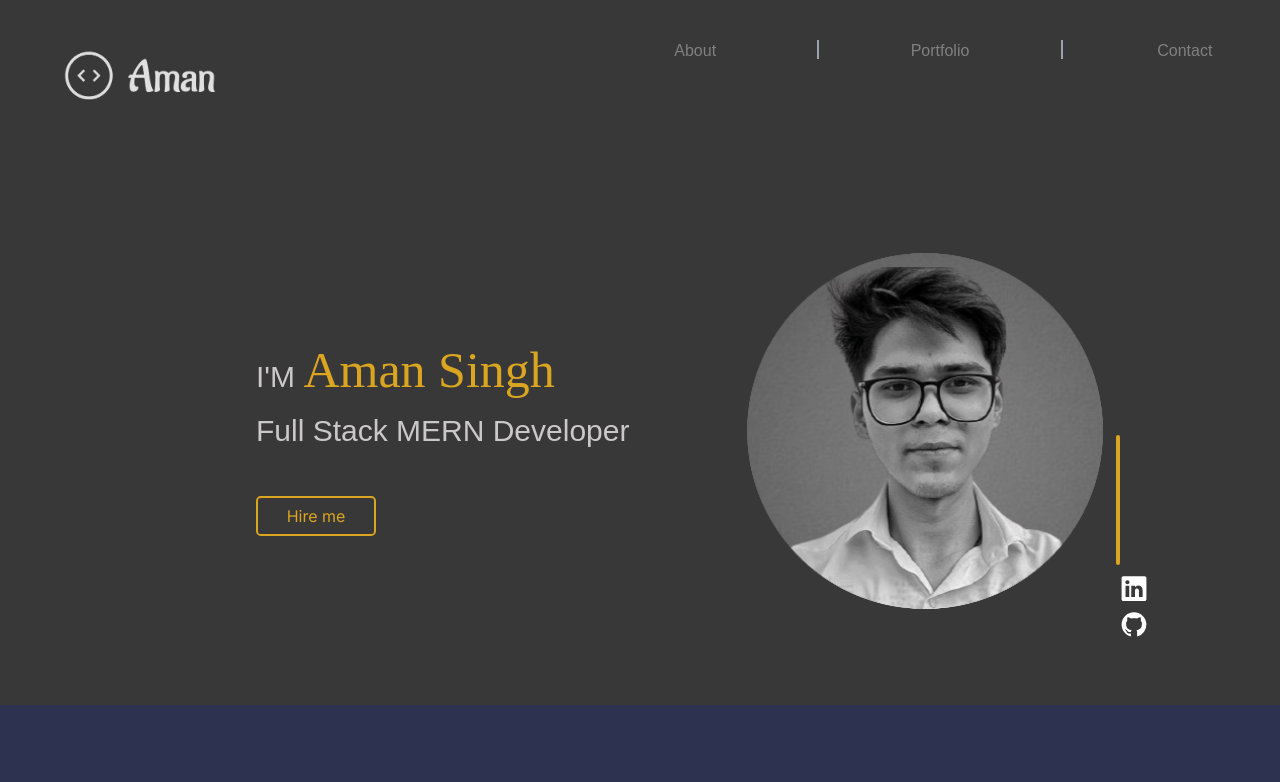
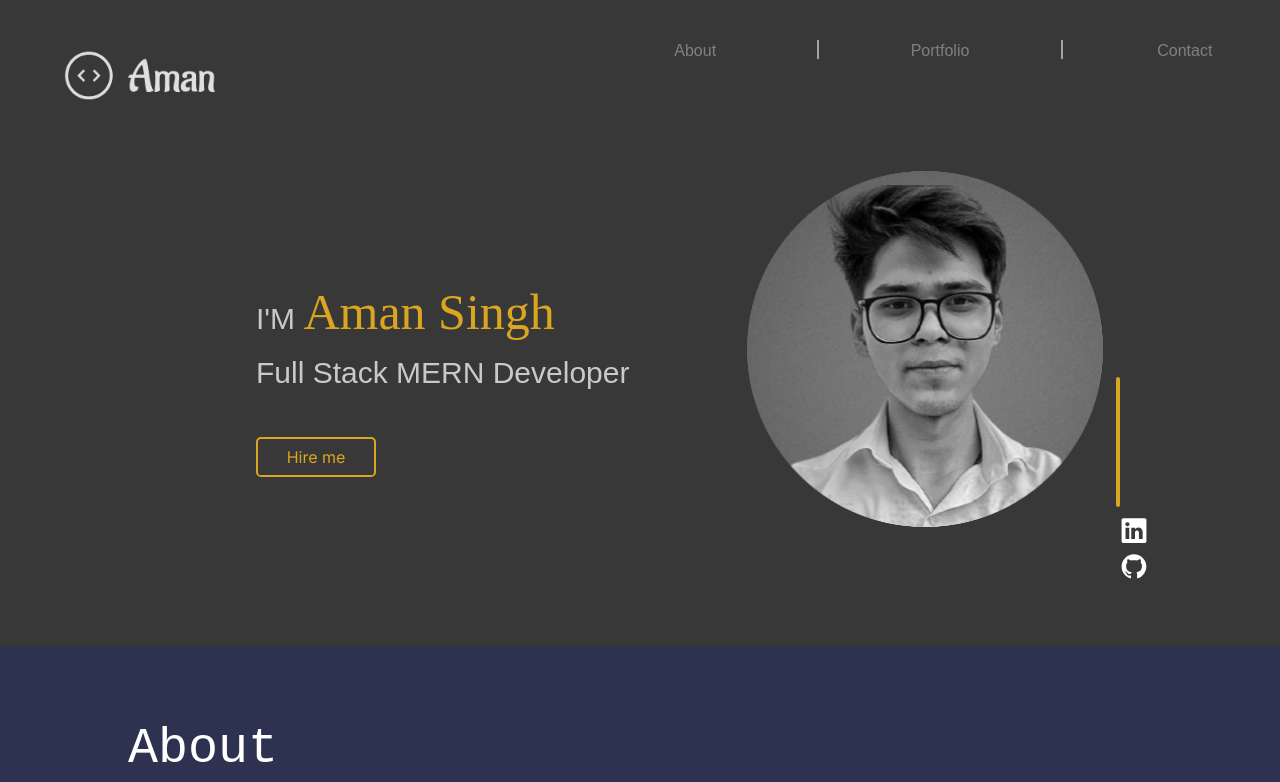
Before and after one commit to Aman8244/New-Portfolio, a Next.js app: page / in a window 1280 px wide. Shown: the top 782 px of the page. Built offline with nearby package versions, Linux system fonts and the light colour scheme.

Commit message:
updated Ui

```diff
--- a/app/globals.css
+++ b/app/globals.css
@@ -8,17 +8,11 @@
 @media  screen and (min-width: 300px) and (max-width: 400px) {
 
     .nav {
-        text-align: center;
         background: transparent;
         padding: 1% 0%;
     }
 
     .nav-link {
-        color: grey;
-        text-decoration: none;
-        margin: 0% 6% 0% 0%;
-        font-family: Montserrat, sans-serif;
-        font-size: 16px;
         visibility: hidden;
     }
 
@@ -40,7 +34,7 @@
 
     .intro {
         width: 90%;
-        margin: 15% 2% 15% 8%;
+        margin: 0% 2% 15% 8%;
         word-wrap: break-word;
     }
     .intro-para {
--- a/components/Navbar.js
+++ b/components/Navbar.js
@@ -14,10 +14,10 @@ const Navbar = () => {
     return (
         <>
             <div className="nav flex flex-row">
-                <div className='ml-10 min-h-32'>
-                    <Image src={"/aman-logo.png"} width={200} alt='logo' height={200} sizes="(max-width: 768px) 100vw, 33vw" />
+                <div className='sm:ml-10 min-w-20 sm:min-w-1/5'>
+                    <Image src={"/aman-logo.png"} className='h-full' width={200} alt='logo' height={200}/>
                 </div>
-                <div className='flex flex-row mr-10'>
+                <div className='flex flex-row sm:mr-10'>
                     <div>
                         <Link className='nav-link' href={"#about"}>
                             About
@@ -51,7 +51,7 @@ const Navbar = () => {
                                 style={{ fill: "#FFFFFF" }}>
                                 <g fill="#ffffff" fill-rule="nonzero" stroke="none" stroke-width="1" stroke-linecap="butt" stroke-linejoin="miter" stroke-miterlimit="10" stroke-dasharray="" stroke-dashoffset="0" font-family="none" font-weight="none" font-size="none" text-anchor="none" style={{ mixBlendMode: "normal" }}><g transform="scale(10.66667,10.66667)"><path d="M4.70703,3.29297l-1.41406,1.41406l7.29297,7.29297l-7.29297,7.29297l1.41406,1.41406l7.29297,-7.29297l7.29297,7.29297l1.41406,-1.41406l-7.29297,-7.29297l7.29297,-7.29297l-1.41406,-1.41406l-7.29297,7.29297z"></path></g></g>
                             </svg>
-                            : <svg xmlns="http://www.w3.org/2000/svg" x="0px" y="0px" width="100" height="50" viewBox="0 0 32 32"
+                            : <svg xmlns="http://www.w3.org/2000/svg" x="0px" y="0px" width="50" height="35" viewBox="0 0 32 32"
                                 style={{ fill: "#FFFFFF" }}>
                                 <path d="M 8 5 C 6.3550302 5 5 6.3550302 5 8 C 5 9.6449698 6.3550302 11 8 11 L 24 11 C 25.64497 11 27 9.6449698 27 8 C 27 6.3550302 25.64497 5 24 5 L 8 5 z M 8 7 L 24 7 C 24.56503 7 25 7.4349698 25 8 C 25 8.5650302 24.56503 9 24 9 L 8 9 C 7.4349698 9 7 8.5650302 7 8 C 7 7.4349698 7.4349698 7 8 7 z M 8 13 C 6.3550302 13 5 14.35503 5 16 C 5 17.64497 6.3550302 19 8 19 L 24 19 C 25.64497 19 27 17.64497 27 16 C 27 14.35503 25.64497 13 24 13 L 8 13 z M 8 15 L 24 15 C 24.56503 15 25 15.43497 25 16 C 25 16.56503 24.56503 17 24 17 L 8 17 C 7.4349698 17 7 16.56503 7 16 C 7 15.43497 7.4349698 15 8 15 z M 8 21 C 6.3550302 21 5 22.35503 5 24 C 5 25.64497 6.3550302 27 8 27 L 24 27 C 25.64497 27 27 25.64497 27 24 C 27 22.35503 25.64497 21 24 21 L 8 21 z M 8 23 L 24 23 C 24.56503 23 25 23.43497 25 24 C 25 24.56503 24.56503 25 24 25 L 8 25 C 7.4349698 25 7 24.56503 7 24 C 7 23.43497 7.4349698 23 8 23 z"></path>
                             </svg>}
@@ -61,7 +61,7 @@ const Navbar = () => {
             </div>
 
             <div>
-                <div className=' absolute top-15 left-15 right-5'>
+                <div className=' absolute top-12 m-4 w-full'>
                     {visible && <div className='w-4/5 bg-white p-4 text-black'>
                         <div>
                             <div className='mt-2 mb-2'>
--- a/components/ProfilePicture.js
+++ b/components/ProfilePicture.js
@@ -2,7 +2,7 @@ import React from 'react'
 import Image from 'next/image'
 const ProfilePicture = () => {
     return (
-        <div className='dp sm:mt-12'>
+        <div className='dp sm:mt-6'>
             <Image height={650} width={800} src={"/profile-pic.png"} alt='dp' />
         </div>
     )
```
